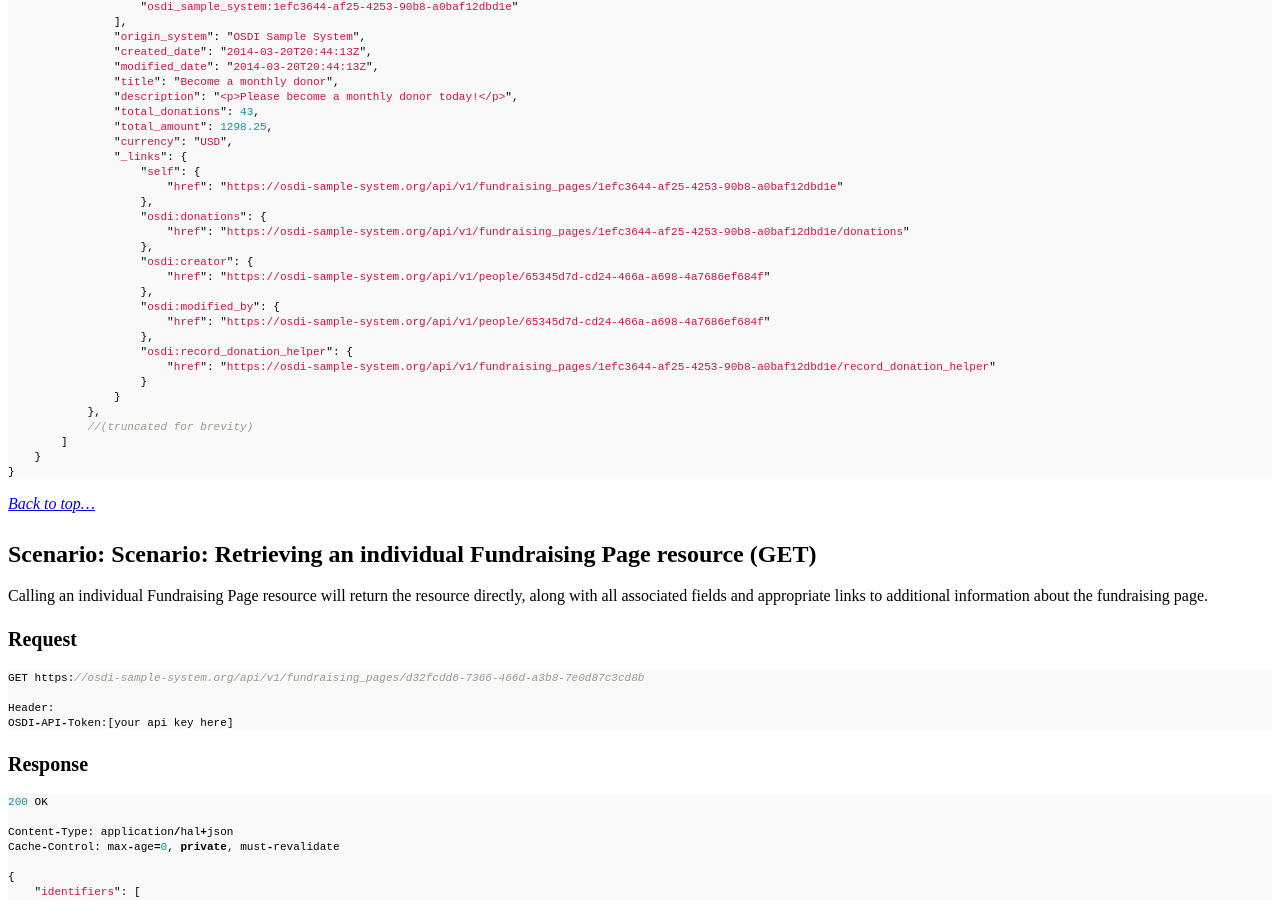
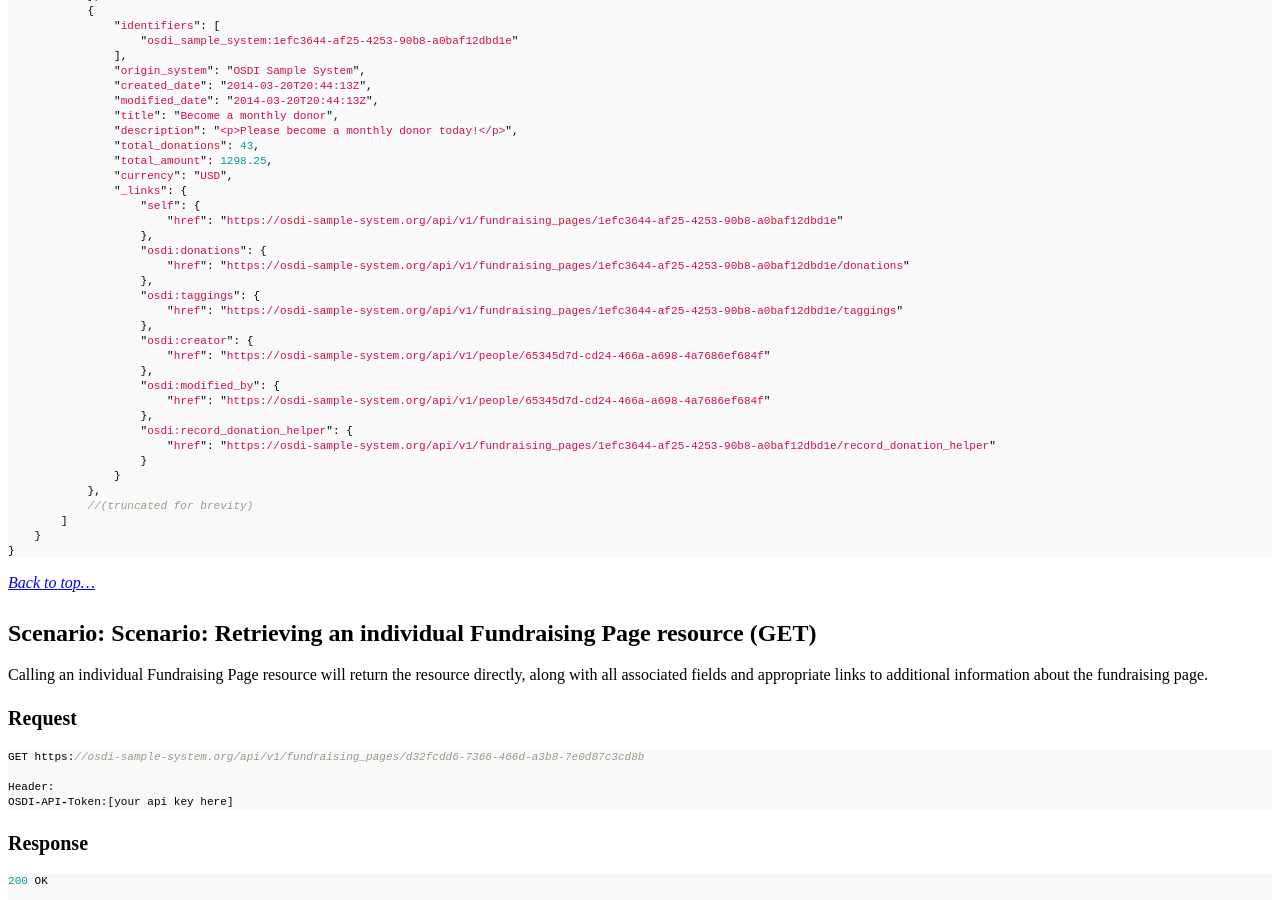
Before and after one commit to opensupporter/osdi-docs, a Jekyll site: the page built from fundraising_pages.md, in a window 1280 px wide and 900 px high, scrolled down 6311 px. Built offline with Jekyll 4.4.1, drawn with Linux system fonts in a browser that asks for light colours; a style sheet for code colours, icons or effects is not loaded; some of the changed text lies outside the part shown.

Commit message:
tags for events, fundraising_pages, scripts

```diff
--- a/fundraising_pages.md
+++ b/fundraising_pages.md
@@ -83,6 +83,7 @@ _[Back to top...](#)_
 |self			|[Fundraising Page*](fundraising_pages.html)	|A self-referential link to the fundraising page.
 |creator		|[Person*](people.html)  		|A link to a single Person resource representing the creator of the fundraising page.
 |modified_by	|[Person* ](people.html) 		|A link to a Person resource representing the last editor of this fundraising page.
+|taggings     |[Taggings[]*](taggings.html) |A link to the collection of Tagging resources for this fundraising page.
 |donations		|[Donations[]*](donations.html)	|A link to the collection of Donation resources for this fundraising page.
 |record_donation_helper	|[Record Donation Helper*](record_donation.html)	|A link to the Record Donation Helper resource endpoint for this fundraising page.
 
@@ -228,6 +229,9 @@ Cache-Control: max-age=0, private, must-revalidate
                     },
                     "osdi:donations": {
                         "href": "https://osdi-sample-system.org/api/v1/fundraising_pages/1efc3644-af25-4253-90b8-a0baf12dbd1e/donations"
+                    },
+                    "osdi:taggings": {
+                        "href": "https://osdi-sample-system.org/api/v1/fundraising_pages/1efc3644-af25-4253-90b8-a0baf12dbd1e/taggings"
                     },
                     "osdi:creator": {
                         "href": "https://osdi-sample-system.org/api/v1/people/65345d7d-cd24-466a-a698-4a7686ef684f"
```
Also changed, not shown: events.md (+4 -0 lines), scripts.md (+1 -0 lines).
